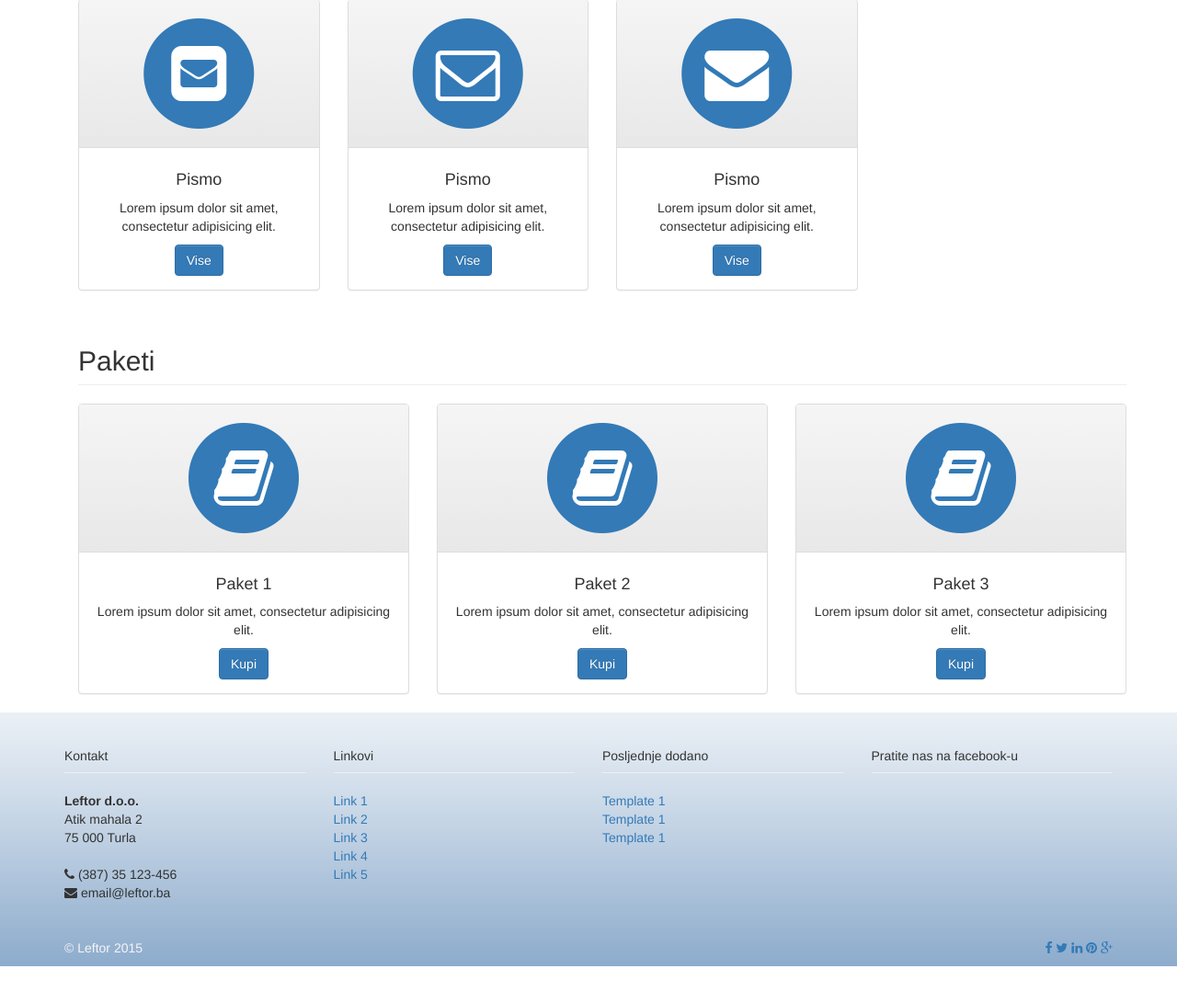
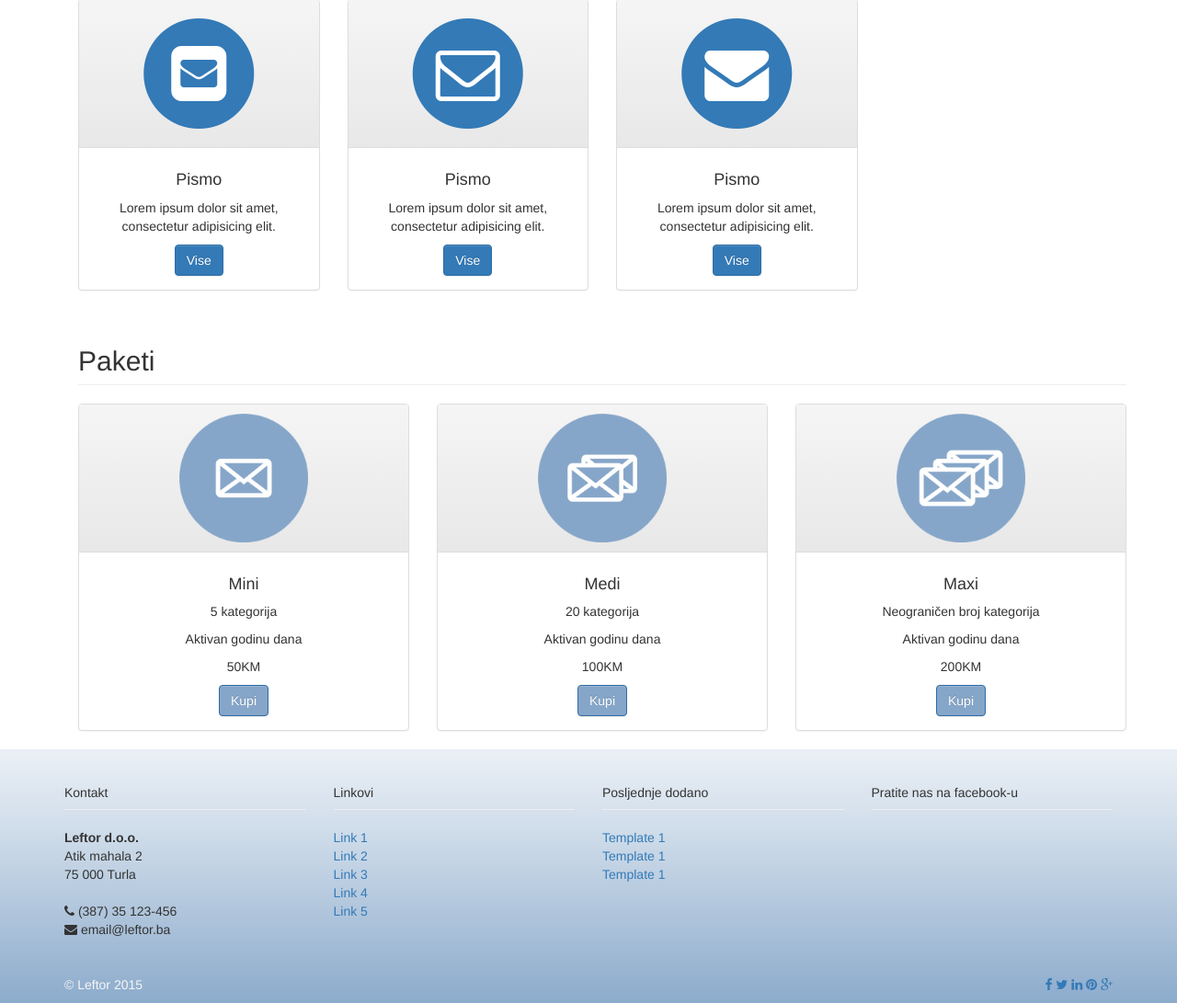
Before and after one commit to skoYaa/pisma, a Yii app: the page made by views/site/index.php in a window 1280 px wide. Shown: the part 414-1505 px from the top of the page at 92% size. Before the commit the page ends 1465 px from the top, so only its background shows below. Run offline with PHP 8.4 and a stand-in for Yii, Linux system fonts and the light colour scheme; the template is opened without the code that fills it, so the values that code supplies are empty; some libraries are stand-ins or nearby versions.

Commit message:
Pakete promjenio

```diff
--- a/views/site/index.php
+++ b/views/site/index.php
@@ -55,6 +55,10 @@ $this->title = 'My Yii Application';
         </div>
     </div>
 
+
+
+
+
     <div class="row">
         <div class="col-lg-12">
             <h2 class="page-header">Paketi</h2>
@@ -63,14 +67,15 @@ $this->title = 'My Yii Application';
             <div class="panel panel-default text-center">
                 <div class="panel-heading">
                     <span class="fa-stack fa-5x">
-                        <i class="fa fa-circle fa-stack-2x text-primary"></i>
-                        <i class="fa fa-book fa-stack-1x fa-inverse"></i>
+                        <img class="img-responsive center-block" src="img/MiniV1.png" />
                     </span>
                 </div>
                 <div class="panel-body">
-                    <h4>Paket 1</h4>
-                    <p>Lorem ipsum dolor sit amet, consectetur adipisicing elit.</p>
-                    <a href="#" class="btn btn-primary">Kupi</a>
+                    <h4>Mini</h4>
+                    <p>5 kategorija</p>
+                    <p>Aktivan godinu dana</p>
+                    <p>50KM</p>
+                    <a href="#" class="btn btn-primary" style="background-color:#86A6C9">Kupi</a>
                 </div>
             </div>
         </div>
@@ -78,14 +83,15 @@ $this->title = 'My Yii Application';
             <div class="panel panel-default text-center">
                 <div class="panel-heading">
                     <span class="fa-stack fa-5x">
-                        <i class="fa fa-circle fa-stack-2x text-primary"></i>
-                        <i class="fa fa-book fa-stack-1x fa-inverse"></i>
+                        <img class="img-responsive center-block" src="img/MediV1.png" />
                     </span>
                 </div>
                 <div class="panel-body">
-                    <h4>Paket 2</h4>
-                    <p>Lorem ipsum dolor sit amet, consectetur adipisicing elit.</p>
-                    <a href="#" class="btn btn-primary">Kupi</a>
+                    <h4>Medi</h4>
+                    <p>20 kategorija</p>
+                    <p>Aktivan godinu dana</p>
+                    <p>100KM</p>
+                    <a href="#" class="btn btn-primary" style="background-color:#86A6C9">Kupi</a>
                 </div>
             </div>
         </div>
@@ -93,14 +99,15 @@ $this->title = 'My Yii Application';
             <div class="panel panel-default text-center">
                 <div class="panel-heading">
                     <span class="fa-stack fa-5x">
-                        <i class="fa fa-circle fa-stack-2x text-primary"></i>
-                        <i class="fa fa-book fa-stack-1x fa-inverse"></i>
+                        <img class="img-responsive center-block" src="img/MaxiV1.png" />
                     </span>
                 </div>
                 <div class="panel-body">
-                    <h4>Paket 3</h4>
-                    <p>Lorem ipsum dolor sit amet, consectetur adipisicing elit.</p>
-                    <a href="#" class="btn btn-primary">Kupi</a>
+                    <h4>Maxi</h4>
+                    <p>Neograničen broj kategorija</p>
+                    <p>Aktivan godinu dana</p>
+                    <p>200KM</p>
+                    <a href="#" class="btn btn-primary" style="background-color:#86A6C9" >Kupi</a>
                 </div>
             </div>
         </div>
```
